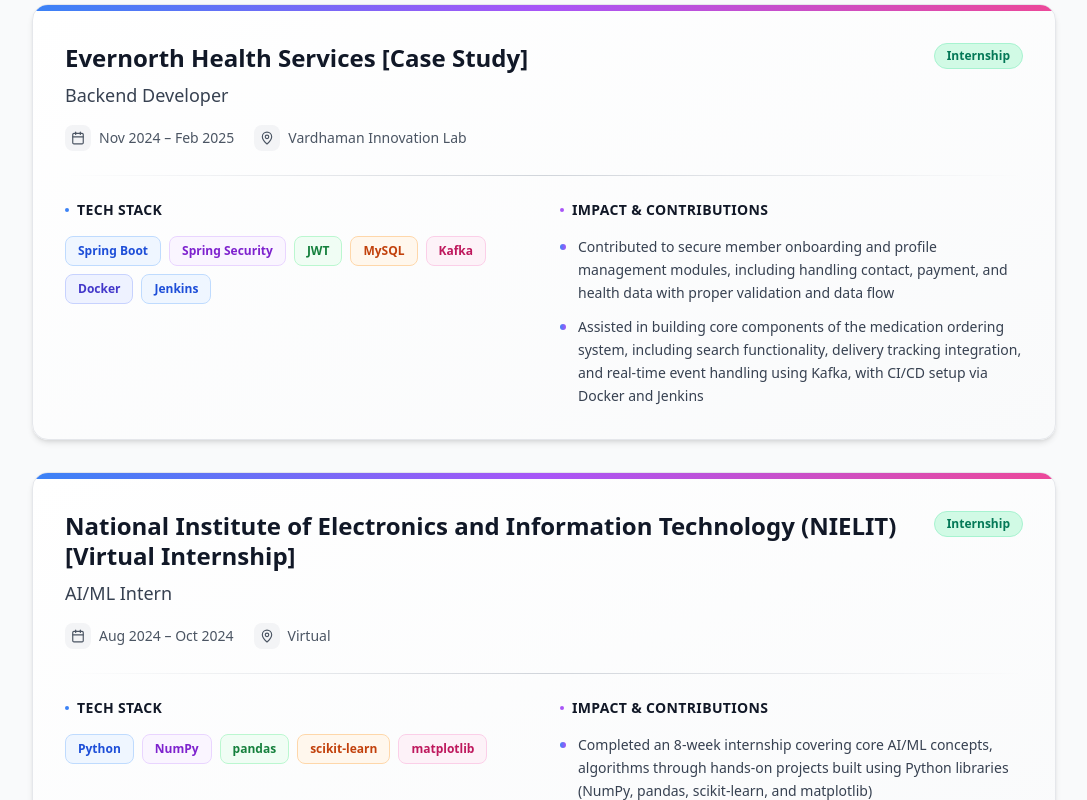
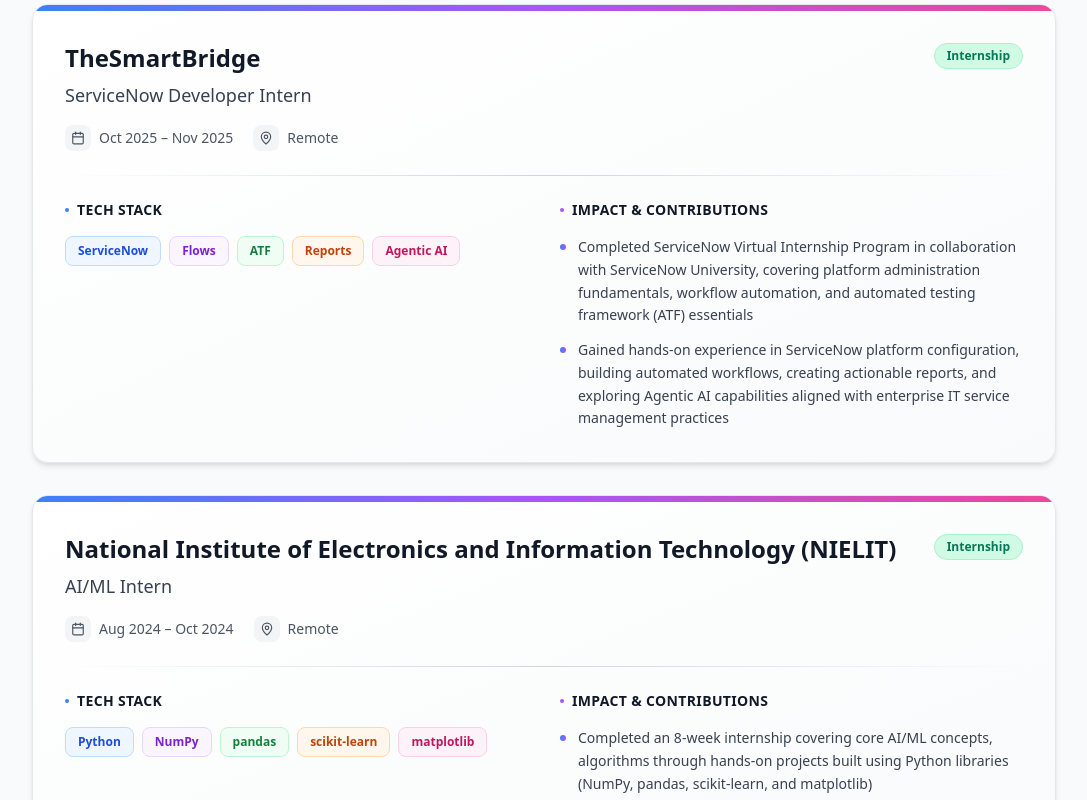
Before and after one commit to AjayKumbham/portfolio, a React (Vite) app: page /experience in a window 1280 px wide. Shown: the part 360-1160 px from the top of the page, without its empty margins (96-1183 px from the left). Built offline with nearby package versions, Linux system fonts and the light colour scheme.

Commit message:
fix: Update education result and enhance experience data with new internships and responsibilities

```diff
--- a/src/data/education.js
+++ b/src/data/education.js
@@ -5,7 +5,7 @@ export const educationData = [
     institution: "Vardhaman College of Engineering",
     university: "JNTUH, Hyderabad",
     duration: "2022 – 2026",
-    result: "CGPA: 9.71 / 10"
+    result: "CGPA: 9.63 / 10"
   },
   {
     id: 2,
--- a/src/data/experience.js
+++ b/src/data/experience.js
@@ -1,9 +1,39 @@
 export const experienceData = [
   {
     id: 1,
-    title: "Evernorth Health Services [Case Study]",
-    company: "Evernorth Health Services [Case Study]",
+    company: "TheSmartBridge",
+    role: "ServiceNow Developer Intern",
+    type: "Internship",
+    duration: "Oct 2025 – Nov 2025",
+    location: "Remote",
+    hasCertificate: false,
+    certificateUrl: null,
+    technologies: ["ServiceNow", "Flows", "ATF", "Reports", "Agentic AI"],
+    responsibilities: [
+      "Completed ServiceNow Virtual Internship Program in collaboration with ServiceNow University, covering platform administration fundamentals, workflow automation, and automated testing framework (ATF) essentials",
+      "Gained hands-on experience in ServiceNow platform configuration, building automated workflows, creating actionable reports, and exploring Agentic AI capabilities aligned with enterprise IT service management practices"
+    ]
+  },
+  {
+    id: 2,
+    company: "National Institute of Electronics and Information Technology (NIELIT)",
+    role: "AI/ML Intern",
+    type: "Internship",
+    duration: "Aug 2024 – Oct 2024",
+    location: "Remote",
+    hasCertificate: false,
+    certificateUrl: null,
+    technologies: ["Python", "NumPy", "pandas", "scikit-learn", "matplotlib"],
+    responsibilities: [
+      "Completed an 8-week internship covering core AI/ML concepts, algorithms through hands-on projects built using Python libraries (NumPy, pandas, scikit-learn, and matplotlib)",
+      "Built ML models for prediction and analysis tasks, applying training, evaluation, and optimization techniques to real-world datasets."
+    ]
+  },
+  {
+    id: 3,
+    company: "Evernorth Health Services",
     role: "Backend Developer",
+    type: "Case Study",
     duration: "Nov 2024 – Feb 2025",
     location: "Vardhaman Innovation Lab",
     hasCertificate: false,
@@ -13,20 +43,5 @@ export const experienceData = [
       "Contributed to secure member onboarding and profile management modules, including handling contact, payment, and health data with proper validation and data flow",
       "Assisted in building core components of the medication ordering system, including search functionality, delivery tracking integration, and real-time event handling using Kafka, with CI/CD setup via Docker and Jenkins"
     ]
-  },
-  {
-    id: 2,
-    title: "National Institute of Electronics and Information Technology (NIELIT) [Virtual Internship]",
-    company: "National Institute of Electronics and Information Technology (NIELIT) [Virtual Internship]",
-    role: "AI/ML Intern",
-    duration: "Aug 2024 – Oct 2024",
-    location: "Virtual",
-    hasCertificate: false,
-    certificateUrl: null,
-    technologies: ["Python", "NumPy", "pandas", "scikit-learn", "matplotlib"],
-    responsibilities: [
-      "Completed an 8-week internship covering core AI/ML concepts, algorithms through hands-on projects built using Python libraries (NumPy, pandas, scikit-learn, and matplotlib)",
-      "Built ML models for prediction and analysis tasks, applying training, evaluation, and optimization techniques to real-world datasets."
-    ]
   }
 ];
```
